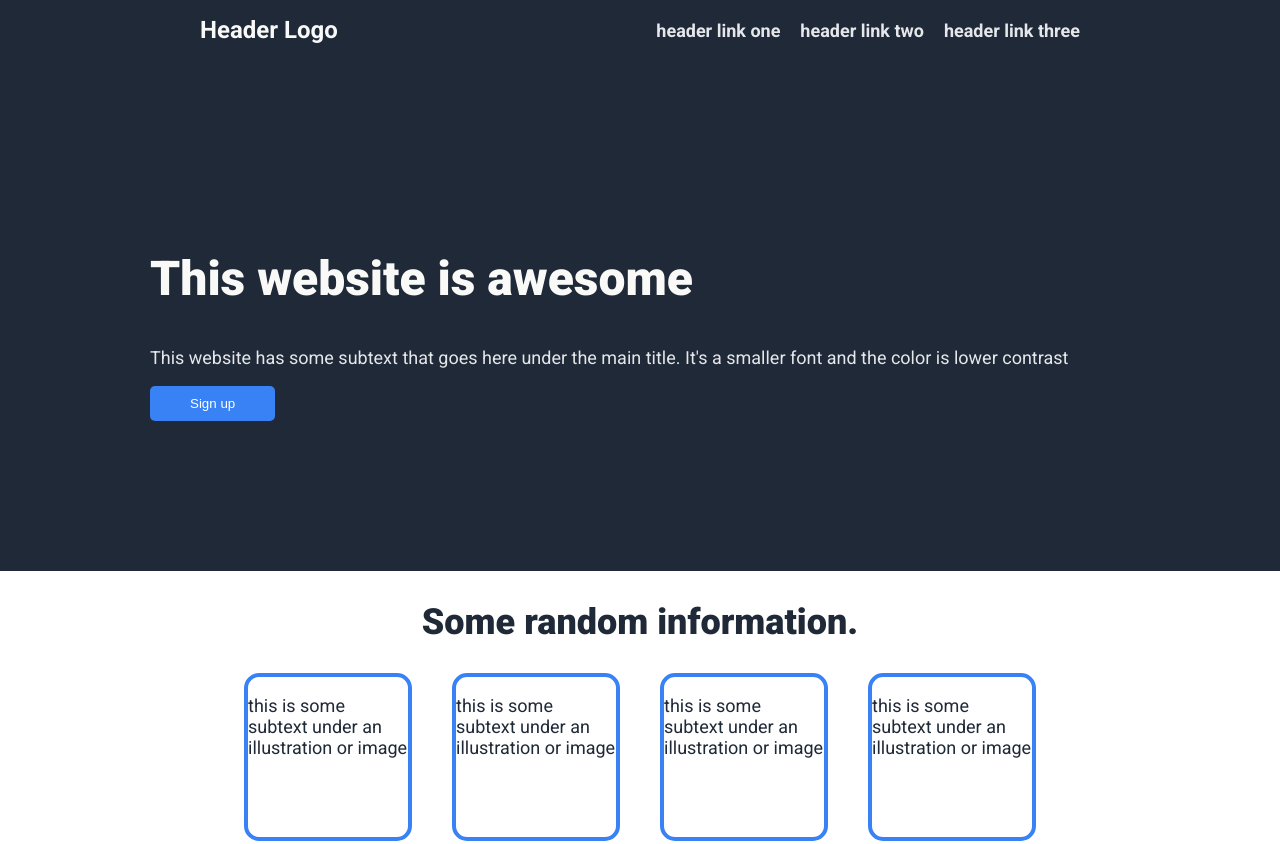
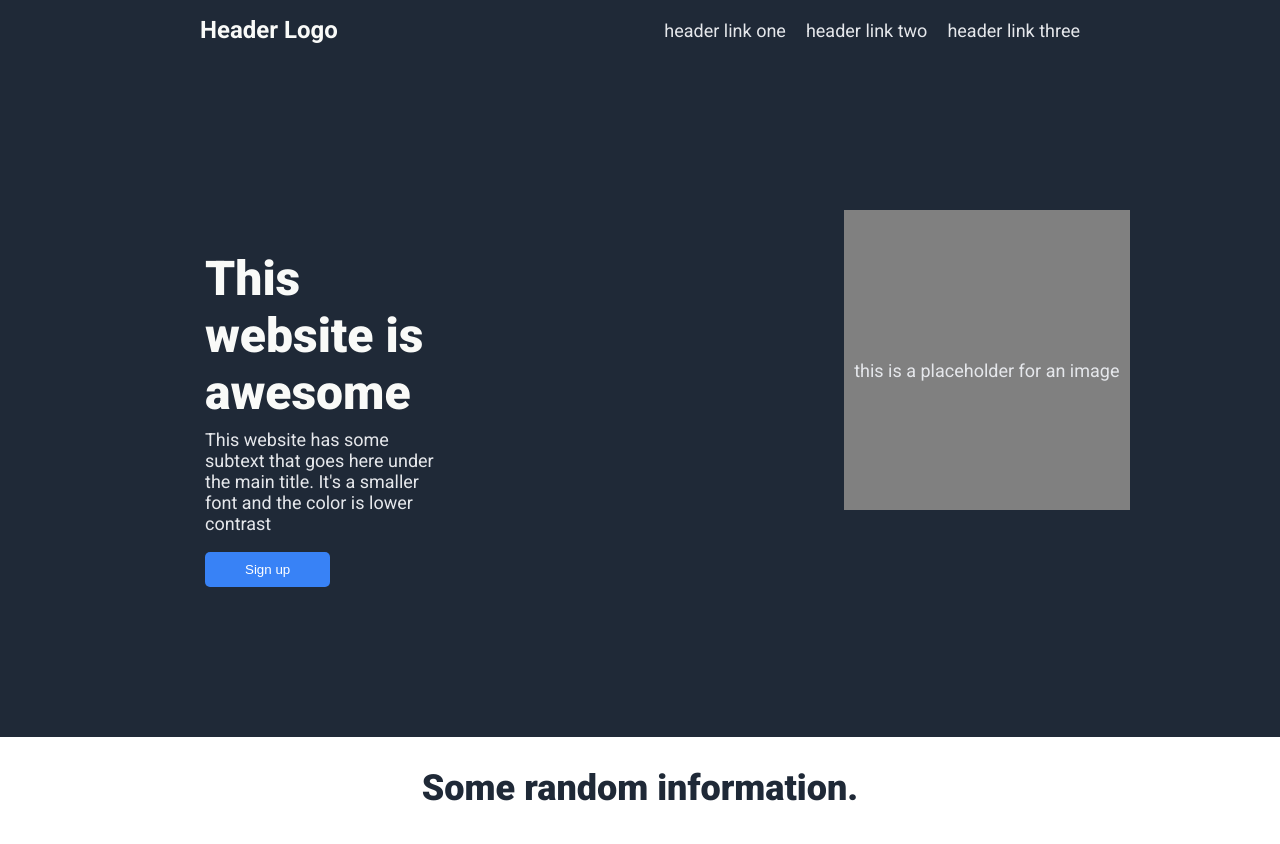
Before and after one commit to njohnson68/odin-landing-page, a plain HTML site: page index.html in a window 1280 px wide. Shown: the top 844 px of the page. Drawn offline with Linux system fonts and the light colour scheme.

Commit message:
Adding in image placeholder and fixing styling

```diff
--- a/index.html
+++ b/index.html
@@ -10,18 +10,23 @@
     <header>
       <h1 class="logo">Header Logo</h1>
       <div class="link-container">
-        <h2>header link one</h2>
-        <h2>header link two</h2>
-        <h2>header link three</h2>
+        <a class="link" href="">header link one</a>
+        <a class="link" href="">header link two</a>
+        <a class="link" href="">header link three</a>
       </div>
     </header>
     <section class="awesome-section">
-      <h1 class="awesome">This website is awesome</h1>
-      <p class="subtext">
-        This website has some subtext that goes here under the main title. It's
-        a smaller font and the color is lower contrast
-      </p>
-      <button class="awesome-button">Sign up</button>
+      <div class="left-side">
+        <h1 class="awesome">This website is awesome</h1>
+        <p class="subtext">
+          This website has some subtext that goes here under the main title.
+          It's a smaller font and the color is lower contrast
+        </p>
+        <button class="awesome-button">Sign up</button>
+      </div>
+      <div class="awesome-ph">
+        <p class="ph-text">this is a placeholder for an image</p>
+      </div>
     </section>
     <section class="information-section">
       <h1 class="information">Some random information.</h1>
@@ -65,6 +70,6 @@
       </div>
       <button class="call-section-button">Sign up</button>
     </section>
-    <footer>Copyright © The Odin Project 2021</footer>
+    <footer>Copyright © The Odin Project 2024</footer>
   </body>
 </html>
--- a/styles.css
+++ b/styles.css
@@ -26,7 +26,8 @@ header {
   gap: 20px;
 }
 
-h2 {
+.link {
+  text-decoration: none;
   font-size: 18px;
   color: #e5e7eb;
 }
@@ -34,12 +35,19 @@ h2 {
 .awesome-section {
   background-color: #1f2937;
   padding: 150px;
+  display: flex;
+}
+
+.left-side {
+  margin-left: 55px;
+  width: 500px;
 }
 
 .awesome {
   color: #f9faf8;
   font-size: 48px;
   font-weight: 800;
+  margin-bottom: -10px;
 }
 
 .subtext {
@@ -53,6 +61,20 @@ h2 {
   border: none;
   border-radius: 5px;
   padding: 10px 40px;
+}
+
+.awesome-ph {
+  width: 600px;
+  height: 300px;
+  background-color: grey;
+  margin-left: 400px;
+}
+
+.ph-text {
+  color: #e5e7eb;
+  font-size: 18px;
+  text-align: center;
+  margin-top: 150px;
 }
 
 .information-section {
@@ -70,6 +92,7 @@ h2 {
   display: flex;
   justify-content: center;
   gap: 40px;
+  padding: 20px 0px 80px 0px;
 }
 
 .box {
@@ -82,6 +105,8 @@ h2 {
 .some-subtext {
   font-size: 18px;
   color: #1f2937;
+  text-align: center;
+  margin-top: 180px;
 }
 
 .quote-section {
@@ -93,6 +118,7 @@ h2 {
   font-size: 36px;
   font-weight: 300;
   font-style: italic;
+  color: #1f2937;
 }
 
 .attribution {
@@ -100,6 +126,7 @@ h2 {
   color: #1f2937;
   font-weight: 800;
   font-size: 24px;
+  margin-right: 60px;
 }
 
 .call-section {
@@ -112,12 +139,19 @@ h2 {
   border-radius: 10px;
 }
 
+.call-text {
+  margin-right: 400px;
+}
+
 .call-heading {
   color: #f9faf8;
+  margin-bottom: -1px;
+  font-size: 24px;
 }
 
 .our-product {
   color: #e5e7eb;
+  margin-top: 0px;
 }
 
 .call-section-button {
@@ -125,7 +159,8 @@ h2 {
   color: #f9faf8;
   border: 2px solid #f9faf8;
   border-radius: 8px;
-  padding: 5px 20px;
+  padding: 5px 30px;
+  font-size: 18px;
 }
 
 footer {
```
